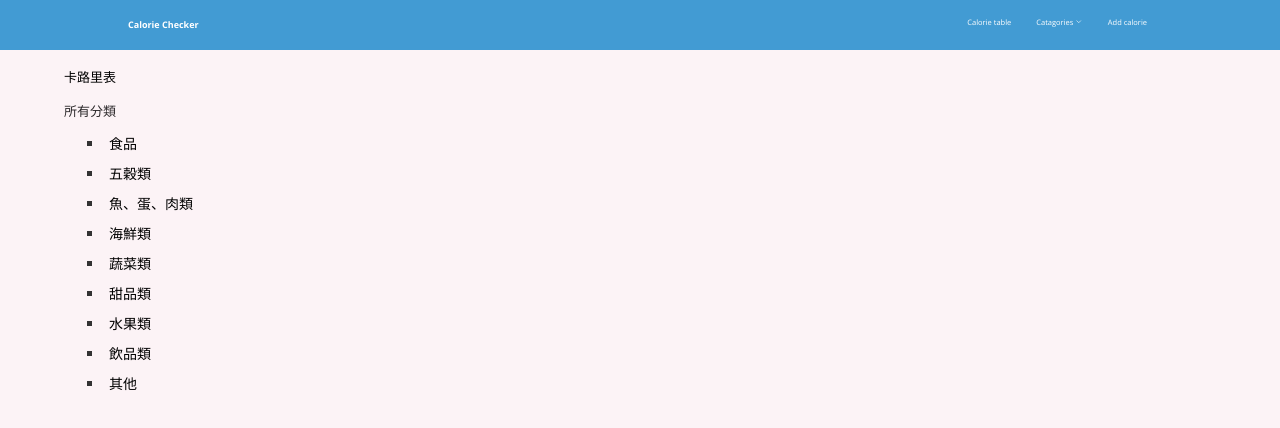
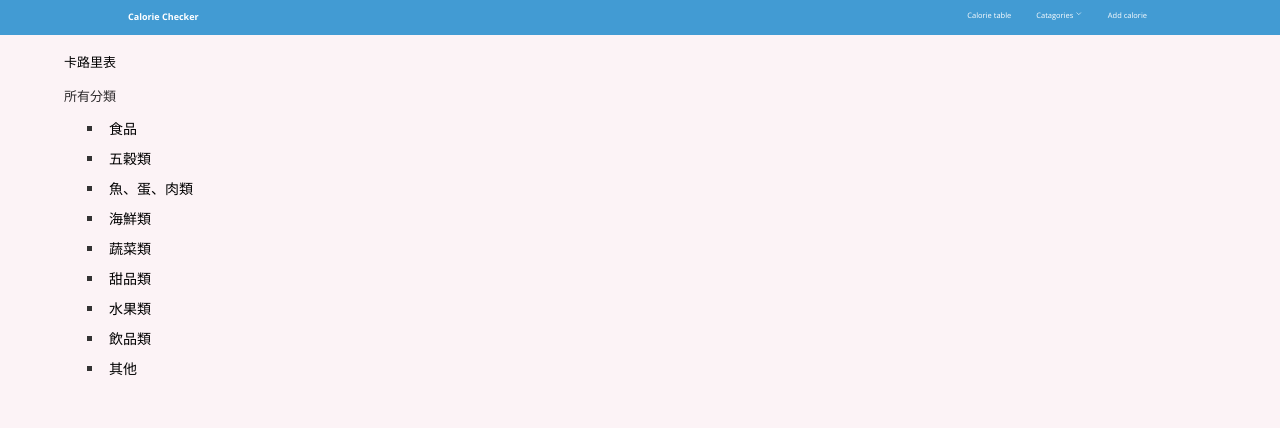
Before and after one commit to Louie-L/calorie-checker, a React (Create React App) app: page / in a window 1280 px wide. Shown: the top 428 px of the page. Built offline with nearby package versions, Linux system fonts and the light colour scheme.

Commit message:
refactor: styling

```diff
--- a/public/index.html
+++ b/public/index.html
@@ -3,7 +3,7 @@
   <head>
     <meta charset="utf-8" />
     <link rel="icon" href="%PUBLIC_URL%/favicon.ico" />
-    <meta name="viewport" content="width=device-width, initial-scale=1" />
+    <meta name="viewport" content="width=device-width, initial-scale=1, maximum-scale=1, user-scalable=0" />
     <meta name="theme-color" content="#000000" />
     <meta name="apple-mobile-web-app-status-bar-style" content="black">
     <link rel="stylesheet" href="http://maxcdn.bootstrapcdn.com/bootstrap/3.3.2/css/bootstrap.min.css">
--- a/src/components/layout/Navbar.module.css
+++ b/src/components/layout/Navbar.module.css
@@ -1,6 +1,6 @@
   .header {
     width: 100%;
-    height: 5rem;
+    height: 3.5rem;
     display: flex;
     align-items: center;
     justify-content: space-between;
```
